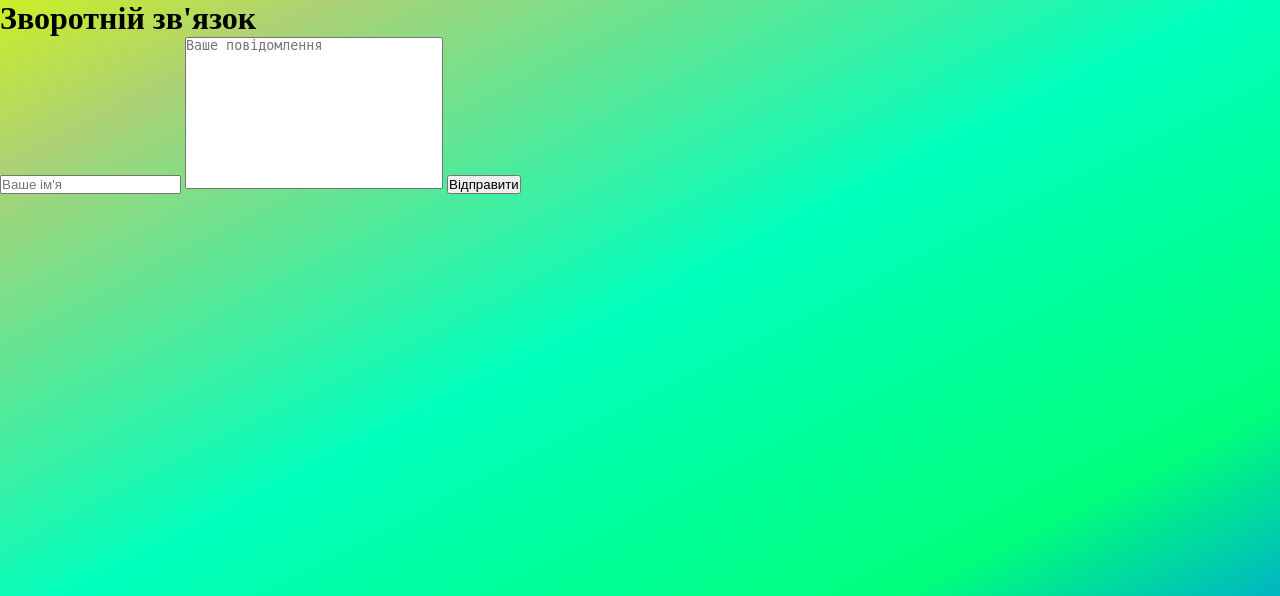
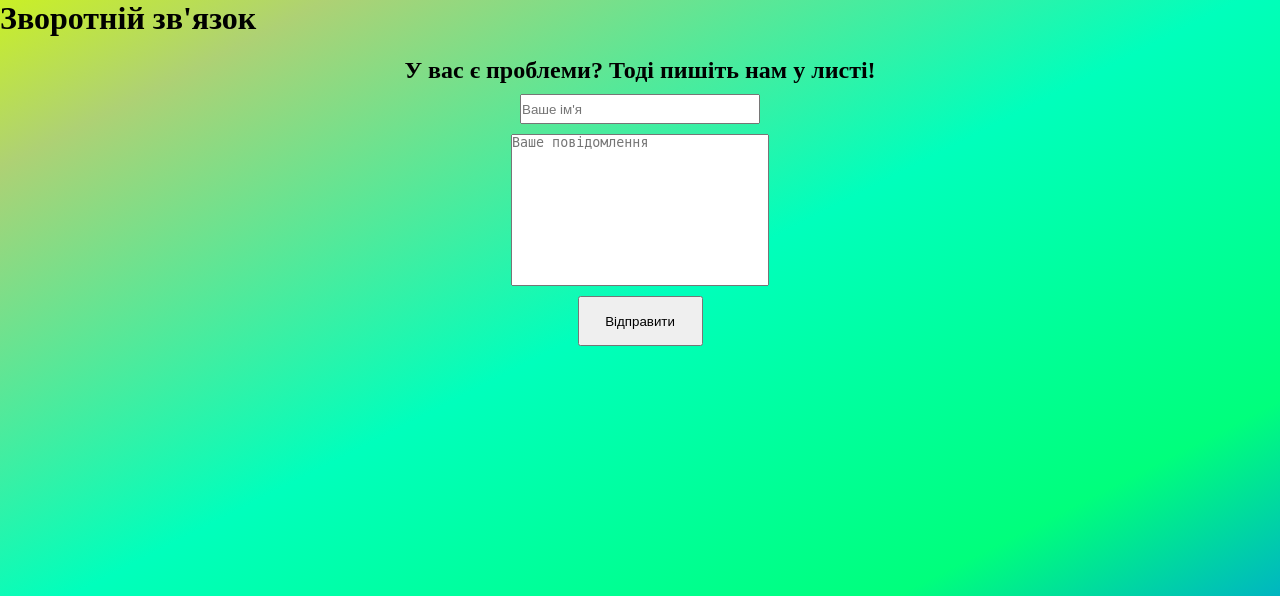
Before and after one commit to dimasribnyj14/Team-9-Django-Project, a Django app: page /support in a window 1280 px wide. Shown: the part 80-676 px from the top of the page. Run offline with Django 4.2, Linux system fonts and the light colour scheme.

Commit message:
theprojectends

```diff
--- a/onlineshop/onlineshopapp/static/main.css
+++ b/onlineshop/onlineshopapp/static/main.css
@@ -38,6 +38,7 @@ a:hover {
 
 textarea {
     resize: none;
+    margin: 10px;
 }
 
 .header {
@@ -47,6 +48,46 @@ textarea {
     display: flex;
     align-items: center;
     justify-content: center;
+}
+
+.support-content {
+    display: flex;
+    align-items: center;
+    justify-content: center;
+    margin: auto;
+    padding: 10px;
+    flex-direction: column;
+}
+
+.list-problem {
+    font-weight: 600;
+    padding: 10px;
+}
+
+button {
+    width: 125px;
+    height: 50px;
+}
+
+input {
+    width: 240px;
+    height: 30px;
+}
+
+select {
+    width: 130px;
+    height: 50px;
+    padding-left: 5px;
+    margin-left: 5px;
+}
+
+#messageForm {
+    /* width: 100px;
+    height: 100px; */
+    display: flex;
+    align-items: center;
+    justify-content: center;
+    flex-direction: column;
 
 
 }
--- a/onlineshop/onlineshopapp/static/script.js
+++ b/onlineshop/onlineshopapp/static/script.js
@@ -1,4 +1,6 @@
 $(document).ready(function () {
+    let Storage = window.localStorage;
+    $("#name").val(Storage.getItem("username"));
     $("#messageForm").on("submit", function (event) {
         event.preventDefault();
         $.ajax({
@@ -10,7 +12,12 @@ $(document).ready(function () {
 
             }
         })
+        Storage.setItem("username", $("#name").val());
         $("#name").val("");
         $("#message").val("");
+        $("#successText").css("display", 'block');
+    })
+    $("#choice").on("submit", function (event) {
+        console.log("kameni")
     })
 })
--- a/onlineshop/onlineshopapp/templates/support.html
+++ b/onlineshop/onlineshopapp/templates/support.html
@@ -2,10 +2,15 @@
 
 {% block content %}
     <h1>Зворотній зв'язок</h1>
+    <div class = "support-content">
+        <h2 class = "list-problem">У вас є проблеми? Тоді пишіть нам у листі!</h2>
         <form method = "POST" id = "messageForm" action = "{% url 'support' %}">
             {% csrf_token %}
+            <h2 id = "successText" style = "display: none; color: red">Повідомлення було відправленно!</h2>
             <input id = "name" type="text" name="nameClient" placeholder = "Ваше ім'я" required>
             <textarea id = "message" rows="10" cols="30" name = "message" placeholder = "Ваше повідомлення" required></textarea>
             <button>Відправити</button>
         </form>
+    </div>
+
 {% endblock %}
--- a/onlineshop/onlineshopapp/views.py
+++ b/onlineshop/onlineshopapp/views.py
@@ -1,4 +1,4 @@
-from django.shortcuts import render
+from django.shortcuts import render, redirect
 from onlineshopapp.models import *
 from django.core.mail import send_mail
 from onlineshop.settings import EMAIL_HOST_USER
@@ -9,8 +9,17 @@ def show_about_us(request):
 
 def show_catalog(request):
     context = {
-        "Product": Product.objects.all()
+        "Camera": Product.objects.filter(category__name = "Camera"),
+        "Monitor": Product.objects.filter(category__name = "Monitor"),
+        "Product": Product.objects.all(),
     }
+    if request.method == "POST":
+        category_name = request.POST.get("categoryChange")
+        if category_name != "Усі":
+            context.update({"Product": Product.objects.filter(category__name = category_name)})
+        else:
+            context.update({"Product": Product.objects.all()})
+        # return redirect("catalog")
     return render(request,"catalog.html", context = context)
 
 def show_main(request):
```
Also changed, not shown: onlineshop/onlineshopapp/templates/catalog.html (+9 -0 lines), onlineshop/db.sqlite3, onlineshop/media/316401522.webp (added), onlineshop/media/325721766.webp (added), onlineshop/media/325722090.webp (added), onlineshop/media/icons8-монитор-100.png (added). Lines whose indentation alone changed are shown as unchanged.
